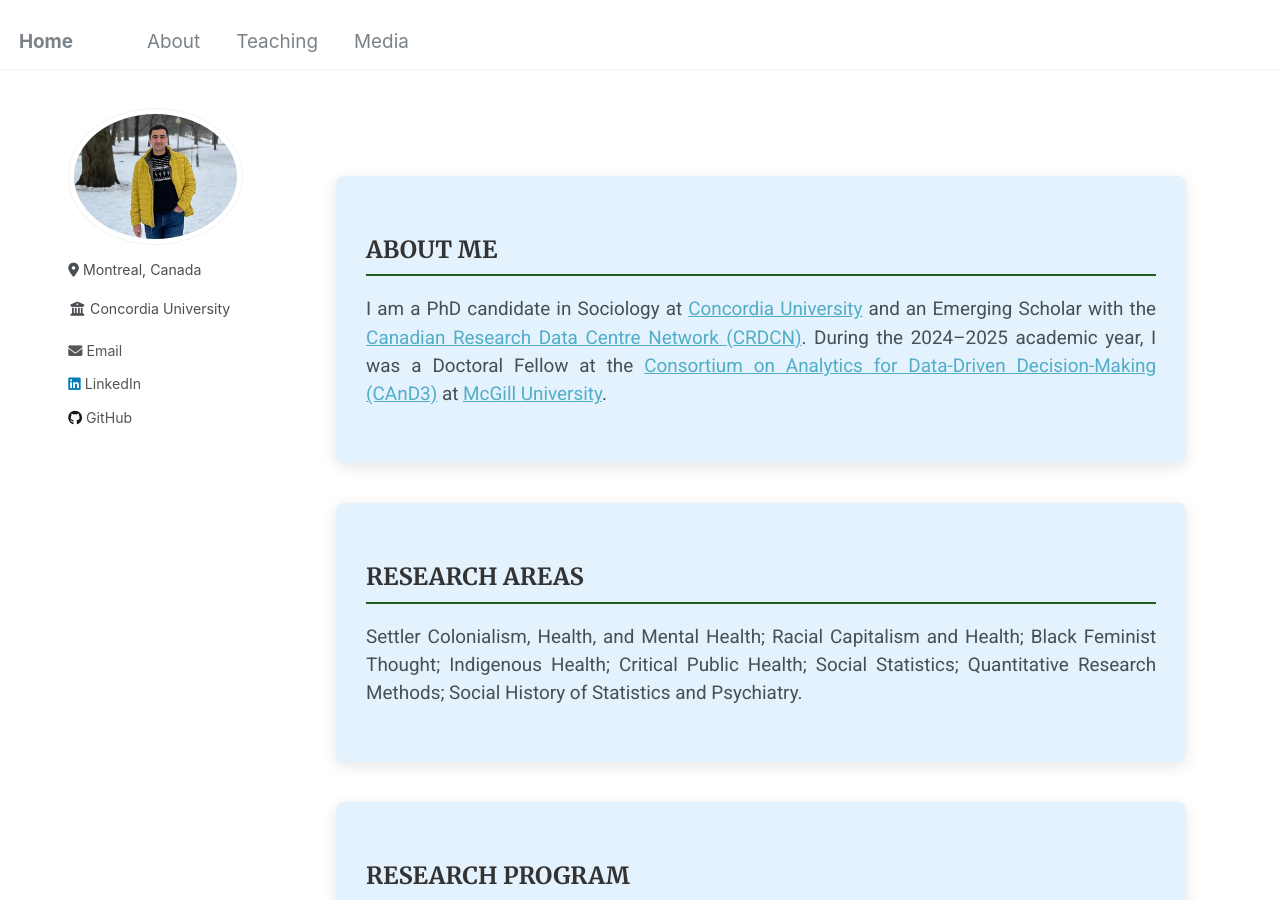
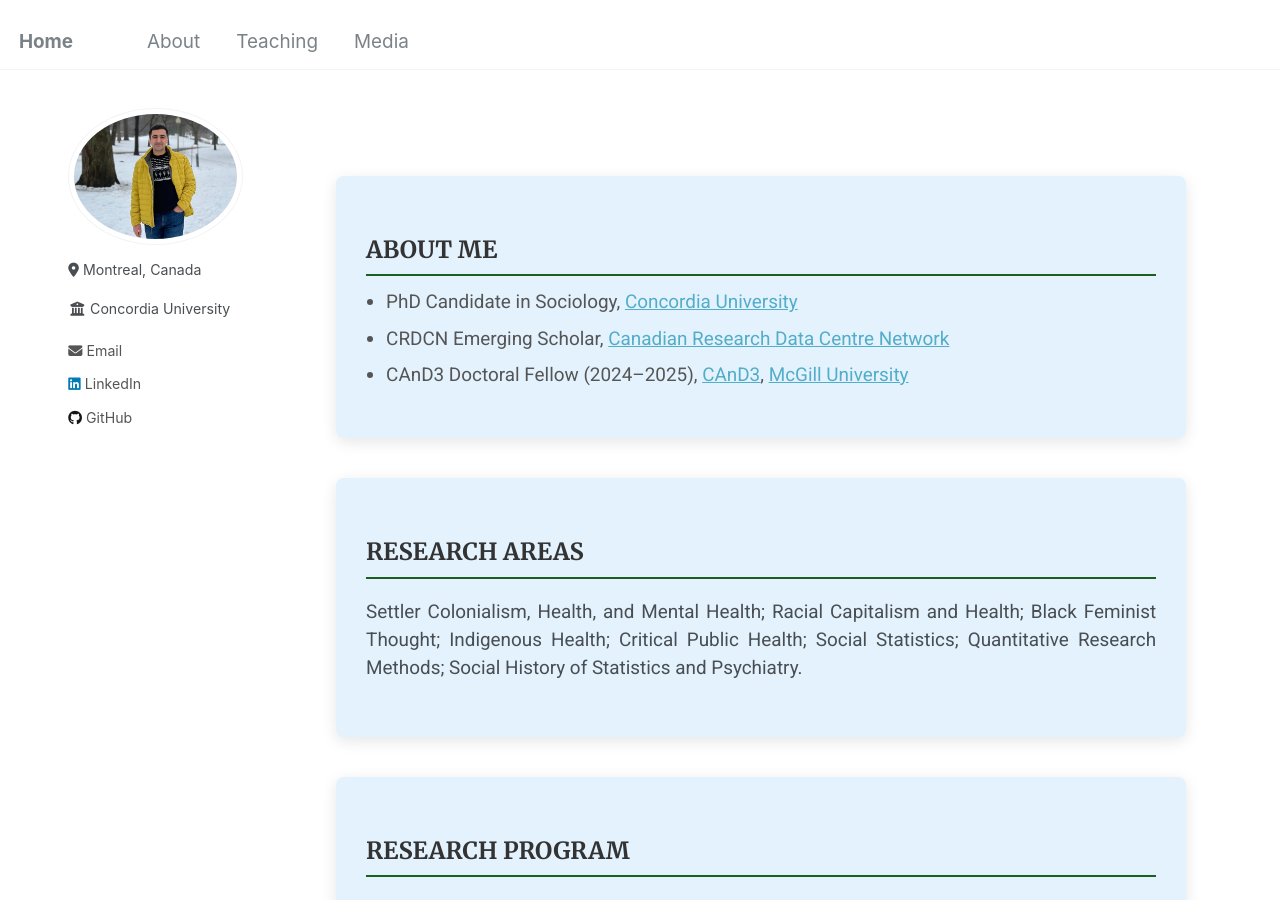
Before and after one commit to Mohsnmonji/mohsnmonji.github.io, a Jekyll site: the page built from about-me.md, in a window 1280 px wide and 900 px high. Built offline with Jekyll 4.4.1, drawn with Linux system fonts in a browser that asks for light colours.

Commit message:
Update about-me.md

```diff
--- a/about-me.md
+++ b/about-me.md
@@ -53,14 +53,11 @@ author_profile: true
 <!-- CARD 1: ABOUT ME -->
 <div class="about-card">
   <h2>ABOUT ME</h2>
-  <p>
-    I am a PhD candidate in Sociology at
-    <a href="https://www.concordia.ca/" target="_blank">Concordia University</a> and an Emerging Scholar with the
-    <a href="https://crdcn.ca" target="_blank">Canadian Research Data Centre Network (CRDCN)</a>.
-    During the 2024–2025 academic year, I was a Doctoral Fellow at the
-    <a href="https://www.mcgill.ca/cand3/" target="_blank">Consortium on Analytics for Data-Driven Decision-Making (CAnD3)</a> at
-    <a href="https://www.mcgill.ca/" target="_blank">McGill University</a>.
-  </p>
+  <ul>
+    <li>PhD Candidate in Sociology, <a href="https://www.concordia.ca/" target="_blank">Concordia University</a></li>
+    <li>CRDCN Emerging Scholar, <a href="https://crdcn.ca" target="_blank">Canadian Research Data Centre Network</a></li>
+    <li>CAnD3 Doctoral Fellow (2024–2025), <a href="https://www.mcgill.ca/cand3/" target="_blank">CAnD3</a>, <a href="https://www.mcgill.ca/" target="_blank">McGill University</a></li>
+  </ul>
 </div>
 
 <!-- CARD 2: RESEARCH AREAS -->
```
